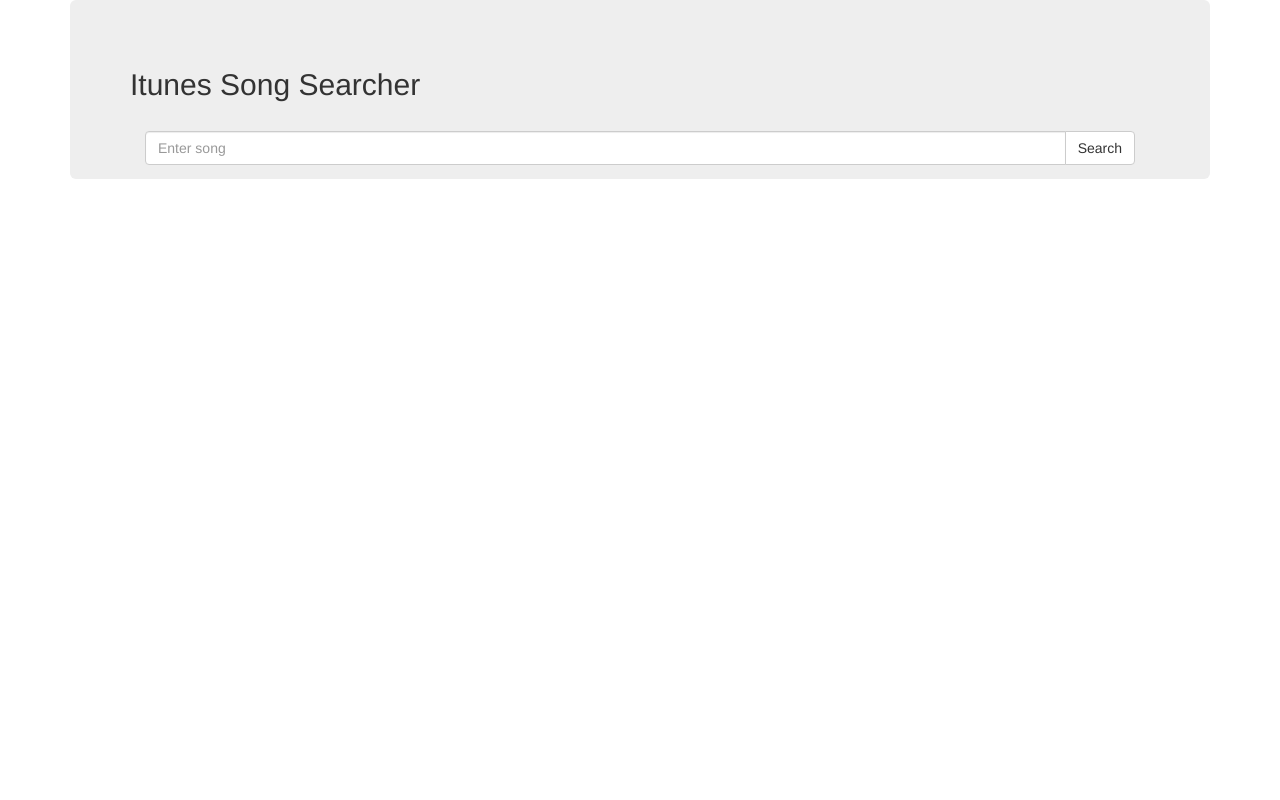
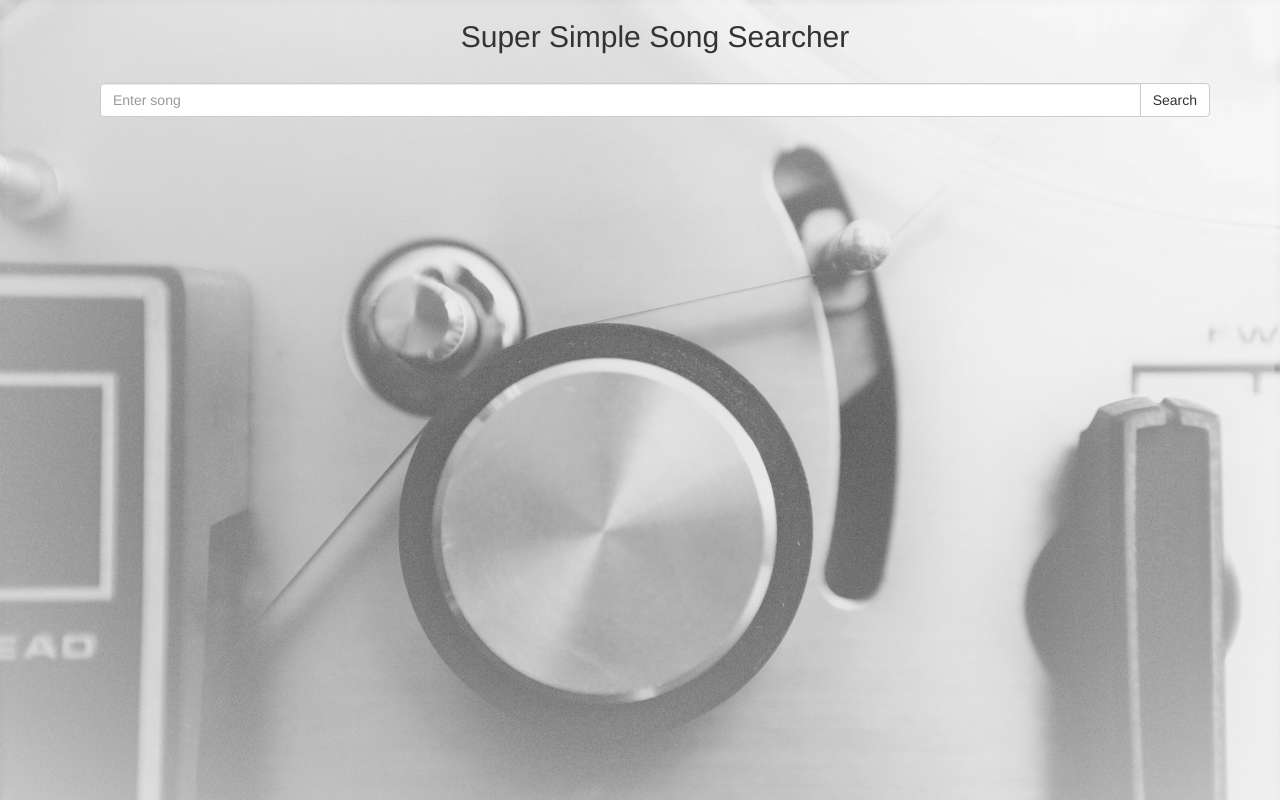
Before and after one commit to aliciabigley/itunes-search, a website: page index.html in a window 1280 px wide. Drawn offline with nearby package versions, Linux system fonts and the light colour scheme.

Commit message:
added image and css

```diff
--- a/index.html
+++ b/index.html
@@ -4,8 +4,9 @@
   <title>Itunes</title>
   <meta charset="utf-8">
   <meta name="viewport" content="width=device-width, initial-scale=1">
+  <link rel="stylesheet" href="style.css" >
   <link rel="stylesheet" href="https://maxcdn.bootstrapcdn.com/bootstrap/3.3.7/css/bootstrap.min.css">
-  <link href="style.css" rel="stylesheet">
+
   <style>
 
   </style>
@@ -13,25 +14,24 @@
 
 <body>
   <div id="wrapper" class="container">
-         <div class="jumbotron">
-             <h2>Itunes Song Searcher</h2>
+         <div class="container text-center">
+             <h2>Super Simple Song Searcher</h2>
              <br>
-             <div id="form" class="col-md-12">
+              <div id="form" class="col-md-12">
                  <div class="input-group">
-                     <input type="text" id="userInput" class="form-control" placeholder="Enter song">
+                    <input type="text" id="userInput" class="form-control" placeholder="Enter song">
                      <span class="input-group-btn">
  	                	<button onclick="startSearch()" id="search" class="btn btn-default">Search</button>
             			</span>
                  </div>
+                 <br></br>
              </div>
          </div>
-        <div id="showResults" class="col-md-8">
-        <!-- <ul></ul> -->
+        <div id="showResults" class="col-md-12">
        </div>
-
-
          <script src="https://ajax.googleapis.com/ajax/libs/jquery/3.1.1/jquery.min.js"></script>
          <script src="https://maxcdn.bootstrapcdn.com/bootstrap/3.3.7/js/bootstrap.min.js"></script>
          <script src="search.js"></script>
+    </div>
 </body>
 </html>
--- a/search.js
+++ b/search.js
@@ -11,7 +11,7 @@
 // });
 
 function startSearch(){
-  var itunesApi = "https://itunes.apple.com/search?limit=3&term="; ///change limit before submitting!!!!!
+  var itunesApi = "https://itunes.apple.com/search?limit=5&term=";
   var userInput = getserInput();
   var url = itunesApi + userInput;
   $.ajax({
@@ -33,8 +33,10 @@
 }
 
 function displayResults(songs){
+
+  $('#showResults').empty();
   for(var i = 0; i < songs.resultCount; i++){
-  $('#showResults').append(
+  $('#showResults').prepend(
   "<ul>"+
   "<img src=" + songs.results[i].artworkUrl100 + "> "+ "</ul>"+
   "<ul>"+
@@ -45,8 +47,7 @@
   "Album:" + " " +songs.results[i].collectionName+ " " + "</ul>"+
   "<ul>"+
   "<audio controls><source src='" + songs.results[i].previewUrl + "' type=" + "audio/mp4>" + "</audio>" +
-  //"<source src=" + songs.results[i].previewUrl +".mp3"+ "type=" + "audio>" + "</audio>" +
-  "<br></br" +"<br></br" +"<br></br" + "<br></br" +"<br></br" +"<br></br" +
+  "<br></br" +
   "</ul>"); //link to html unfiltered list <ul></ul>
   }
 }
--- a/style.css
+++ b/style.css
@@ -0,0 +1,23 @@
+body{
+background: url(images/technology-music-sound-audio.jpg)no-repeat fixed;
+background-size: cover;
+}
+#showResults
+{
+position: absolute;
+margin: auto;
+top: 0;
+right: 0;
+bottom: 0;
+left: 0;
+width: 600px;
+height: 600px;
+}
+#showResults{
+	font-family: helvetica;
+
+  font-size:large;
+  font-weight:500;
+
+
+}
```
Also changed, not shown: images/technology-music-sound-audio.jpg (added).
